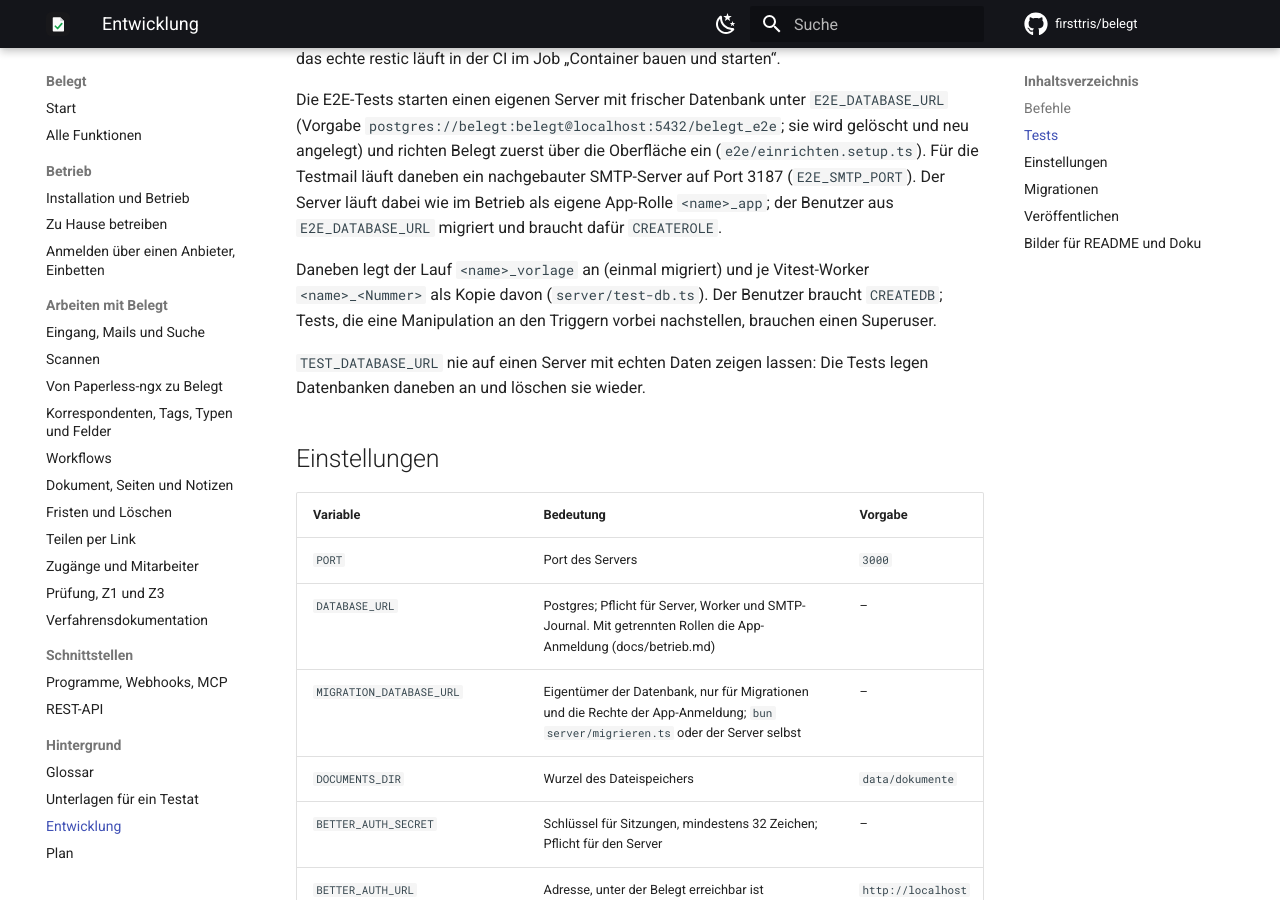
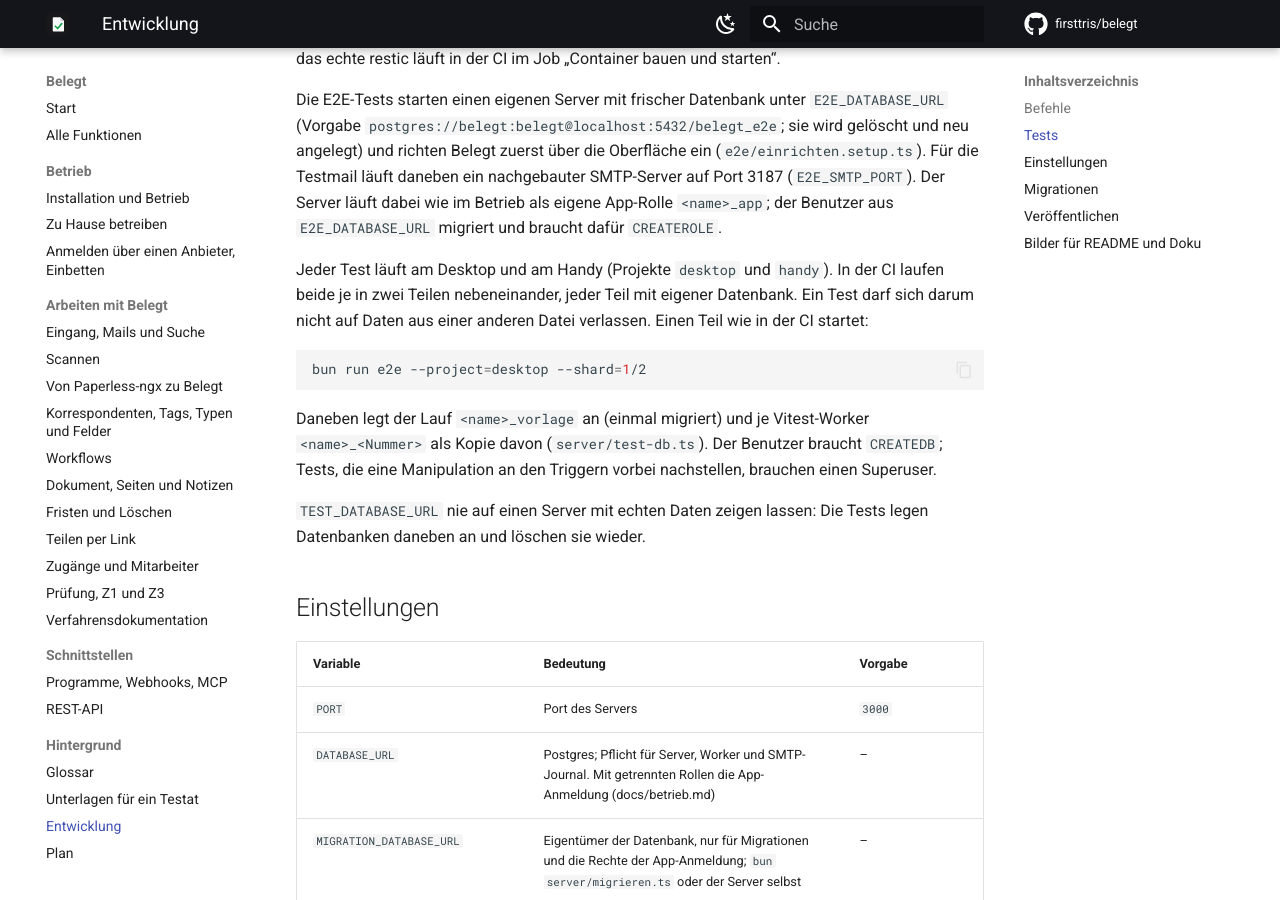
Before and after one commit to Speicherstadt/belegt, an MkDocs documentation site: the page built from docs/entwicklung.md, in a window 1280 px wide and 900 px high, scrolled down 1052 px. Built offline with MkDocs 1.6.1 and Material for MkDocs 9.7.7, drawn with Linux system fonts in a browser that asks for light colours; comment, search, counter and statistics services are not loaded.

Commit message:
Doku: E2E in Teilen wie in der CI starten
Co-Authored-By: Claude Opus 5.5 <noreply@anthropic.com>
Claude-Session: https://claude.ai/code/session_01Y3rdfadJ59eqxPrdDqsxZ6

````diff
--- a/docs/entwicklung.md
+++ b/docs/entwicklung.md
@@ -50,6 +50,14 @@ Die E2E-Tests starten einen eigenen Server mit frischer Datenbank unter `E2E_DAT
 über die Oberfläche ein (`e2e/einrichten.setup.ts`). Für die Testmail läuft daneben ein nachgebauter SMTP-Server auf
 Port 3187 (`E2E_SMTP_PORT`). Der Server läuft dabei wie im Betrieb als eigene App-Rolle
 `<name>_app`; der Benutzer aus `E2E_DATABASE_URL` migriert und braucht dafür `CREATEROLE`.
+
+Jeder Test läuft am Desktop und am Handy (Projekte `desktop` und `handy`). In der CI laufen beide je in zwei Teilen
+nebeneinander, jeder Teil mit eigener Datenbank. Ein Test darf sich darum nicht auf Daten aus einer anderen Datei
+verlassen. Einen Teil wie in der CI startet:
+
+```sh
+bun run e2e --project=desktop --shard=1/2
+```
 
 Daneben legt der Lauf `<name>_vorlage` an (einmal migriert) und je Vitest-Worker `<name>_<Nummer>` als Kopie davon
 (`server/test-db.ts`). Der Benutzer braucht `CREATEDB`; Tests, die eine Manipulation an den Triggern vorbei
````
